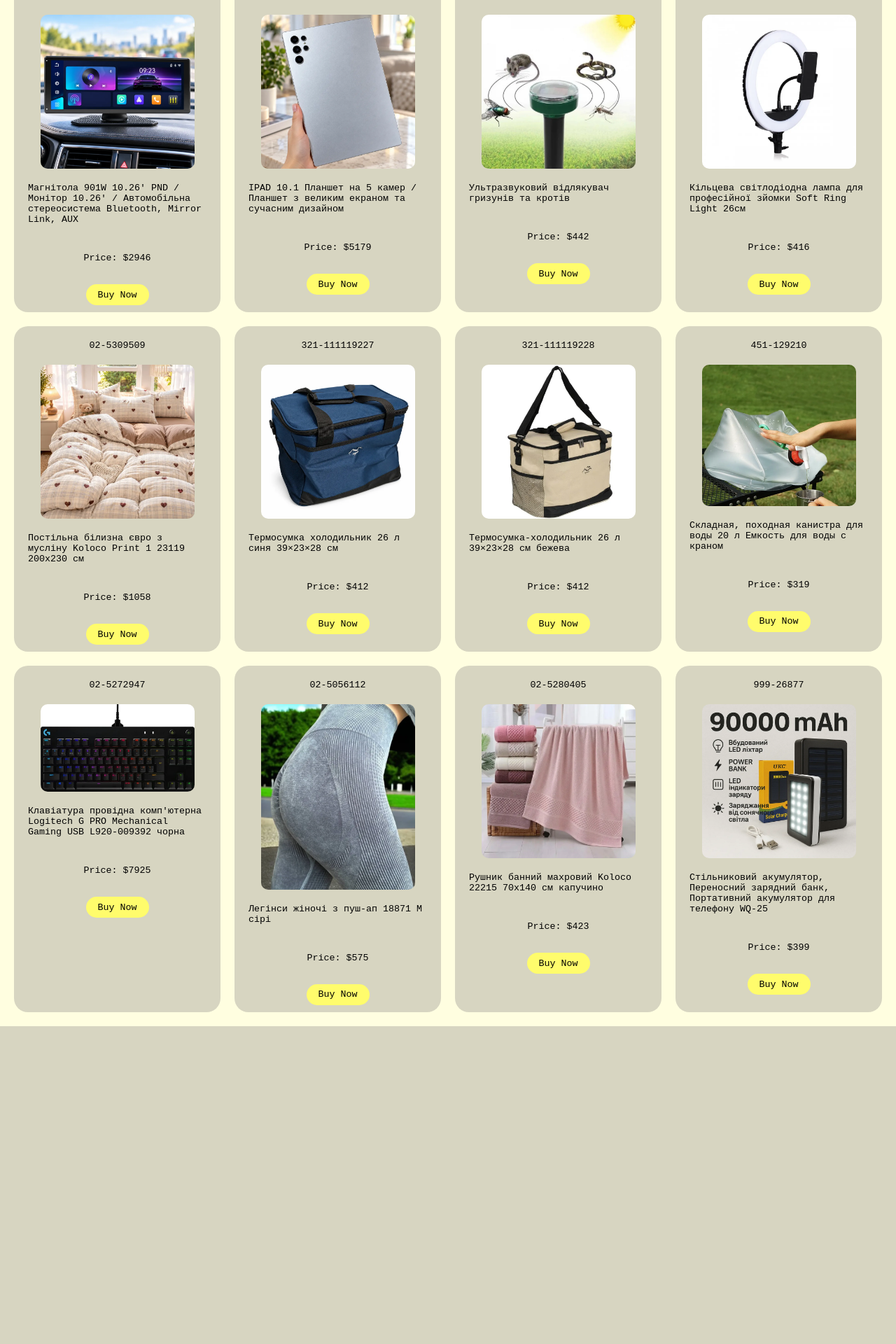
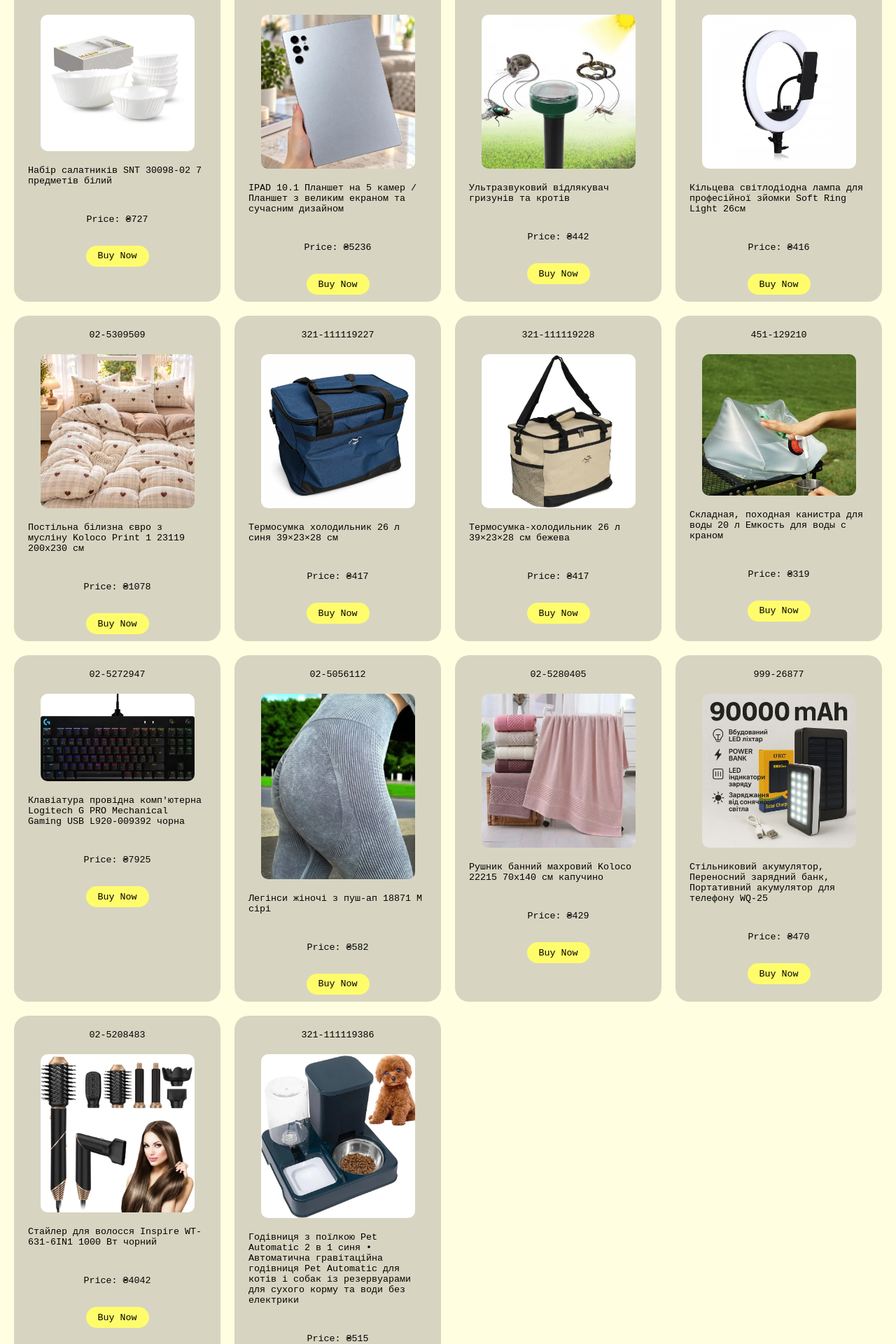
Before and after one commit to nazik-dot/PriceHunter-Website, a Flask app: page /drops_catalogue in a window 1280 px wide. Shown: the part 1600-3520 px from the top of the page at 70% size. Before the commit the page ends 3066 px from the top, so only its background shows below. Run offline with Flask 3, Linux system fonts and the light colour scheme.

Commit message:
Some fixes and new products

```diff
--- a/main.py
+++ b/main.py
@@ -63,13 +63,13 @@
     "4": {
         "id": "321-111119190",
         "name": "Силіконова сушарка DT-1503 50×35 см сіра • Сушарка для посуду DT-1503 з килимком, тримачами для тарілок, чашок і приборів",
-        "price": 531,
+        "price": 541,
         "image": "/files/silikonova_susarka.webp"
     },
     "5": {
         "id": "321-111119183",
         "name": "Шарф Intelligent Heating Scarf з підігрівом чорний",
-        "price": 505,
+        "price": 515,
         "image": "/files/sharf_z_pidigrivom.webp"
     },
     "6": {
@@ -93,7 +93,7 @@
     "9": {
         "id": "321-111119232",
         "name": "Електропила ланцюгова MLD із шиною 16″ у валізі",
-        "price": 3004,
+        "price": 3071,
         "image": "/files/elektropila_lanzugova.webp"
     },
     "10": {
@@ -115,15 +115,15 @@
         "image": "/files/rekvizit_dla_animatora_parashut.webp"
     },
     "13": {
-        "id": "123-109953",
-        "name": "Магнітола 901W 10.26' PND / Монітор 10.26' / Автомобільна стереосистема Bluetooth, Mirror Link, AUX",
-        "price": 2946,
-        "image": "/files/magnitola_901W.webp"
+        "id": "02-5118786",
+        "name": "Набір салатників SNT 30098-02 7 предметів білий",
+        "price": 727,
+        "image": "/files/nabir_salatnikiv_snt_biluy.webp"
     },
     "14": {
         "id": "123-110211",
         "name": "IPAD 10.1 Планшет на 5 камер / Планшет з великим екраном та сучасним дизайном",
-        "price": 5179,
+        "price": 5236,
         "image": "/files/ipad_10.1.webp"
     },
     "15": {
@@ -141,19 +141,19 @@
     "17": {
         "id": "02-5309509",
         "name": "Постільна білизна євро з мусліну Koloco Print 1 23119 200х230 см",
-        "price": 1058,
+        "price": 1078,
         "image": "/files/postilna_biluzna_evro_muslin_koloco_print1.webp"
     },
     "18": {
         "id": "321-111119227",
         "name": "Термосумка холодильник 26 л синя 39×23×28 см",
-        "price": 412,
+        "price": 417,
         "image": "/files/termosumka_holodilnik_26l.webp"
     },
     "19": {
         "id": "321-111119228",
         "name": "Термосумка-холодильник 26 л 39×23×28 см бежева",
-        "price": 412,
+        "price": 417,
         "image": "/files/termosumka_holodilnik_26l_begeva.webp"
     },
     "20": {
@@ -171,20 +171,32 @@
     "22": {
         "id": "02-5056112",
         "name": "Легінси жіночі з пуш-ап 18871 M сірі",
-        "price": 575,
+        "price": 582,
         "image": "/files/leginsu_zinochi_pushup.webp"
     },
     "23": {
         "id": "02-5280405",
         "name": "Рушник банний махровий Koloco 22215 70х140 см капучино",
-        "price": 423,
+        "price": 429,
         "image": "/files/rushnuk_banniy_machroviy_koloco.webp"
     },
     "24": {
         "id": "999-26877",
         "name": "Стільниковий акумулятор, Переносний зарядний банк, Портативний акумулятор для телефону WQ-25",
-        "price": 399,
+        "price": 470,
         "image": "/files/stilnikoviy_akamulator_perenosni_zaradniy_bank.webp"
+    },
+    "25": {
+        "id": "02-5208483",
+        "name": "Стайлер для волосся Inspire WT-631-6IN1 1000 Вт чорний",
+        "price": 4042,
+        "image": "/files/styler_dla_volosya_inspire.webp"
+    },
+    "26": {
+        "id": "321-111119386",
+        "name": "Годівниця з поїлкою Pet Automatic 2 в 1 синя • Автоматична гравітаційна годівниця Pet Automatic для котів і собак із резервуарами для сухого корму та води без електрики",
+        "price": 515,
+        "image": "/files/godivnuza_z_poilkoyu_petautomatic.webp"
     }
 }
 
--- a/templates/drops.html
+++ b/templates/drops.html
@@ -19,7 +19,7 @@
             <p>{{ product.id }}</p>
             <img src="{{ product.image }}" alt="{{ product.name }}" class="product-image">
             <p>{{ product.name }}</p>
-            <p>Price: ${{ product.price }}</p>
+            <p>Price: ₴{{ product.price }}</p>
             <button type="button"
                     class="buy_button"
                     data-product-id="{{ product_key }}"
```
Also changed, not shown: files/godivnuza_z_poilkoyu_petautomatic.webp (added), files/magnitola_901W.webp (deleted), files/nabir_salatnikiv_snt_biluy.webp (added), files/styler_dla_volosya_inspire.webp (added).
